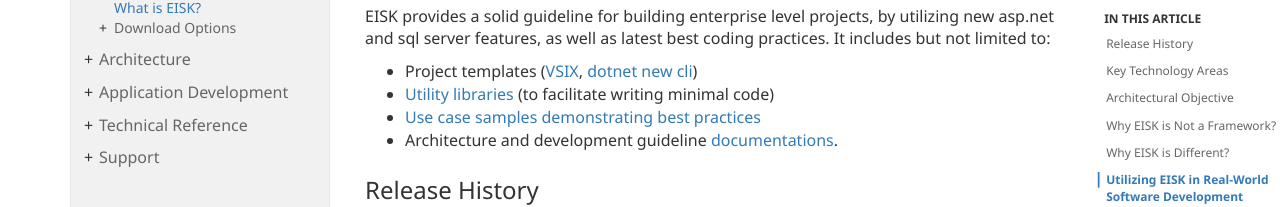
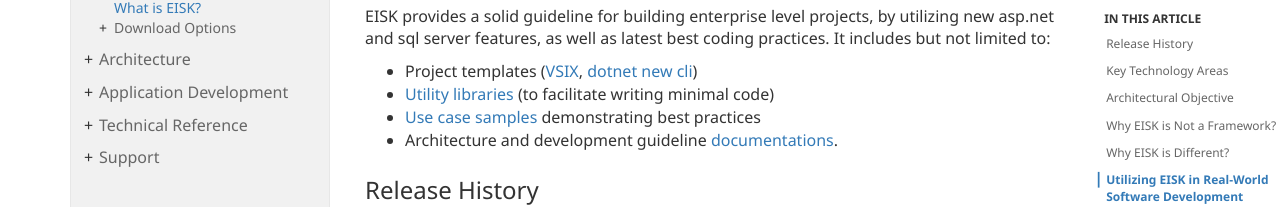
Before and after one commit to EISK/eisk.webapi, a plain HTML site: page docs/get-started/what-is-eisk.html in a window 1280 px wide. Shown: the part 190-397 px from the top of the page. Drawn offline with Linux system fonts and the light colour scheme.

Commit message:
Update content

```diff
--- a/docs/get-started/what-is-eisk.html
+++ b/docs/get-started/what-is-eisk.html
@@ -85,7 +85,7 @@
 <ul>
 <li>Project templates (<a href="https://marketplace.visualstudio.com/items?itemName=AshrafulAlam.EmployeeInfoStarterKitEISK-MVC">VSIX</a>, <a href="https://www.nuget.org/packages/Eisk.WebApi/">dotnet new cli</a>)</li>
 <li><a href="https://github.com/EISK/eisk.core">Utility libraries</a> (to facilitate writing minimal code)</li>
-<li><a href="https://github.com/EISK/eisk.webapi">Use case samples demonstrating best practices</a></li>
+<li><a href="https://github.com/EISK/eisk.webapi">Use case samples</a> demonstrating best practices</li>
 <li>Architecture and development guideline <a href="https://eisk.github.io/eisk.webapi/docs/application-development/handson-walkthrough-create-service-api.html">documentations</a>.</li>
 </ul>
 <h3 id="release-history">Release History</h3>
```
Also changed, not shown: manifest.json.
